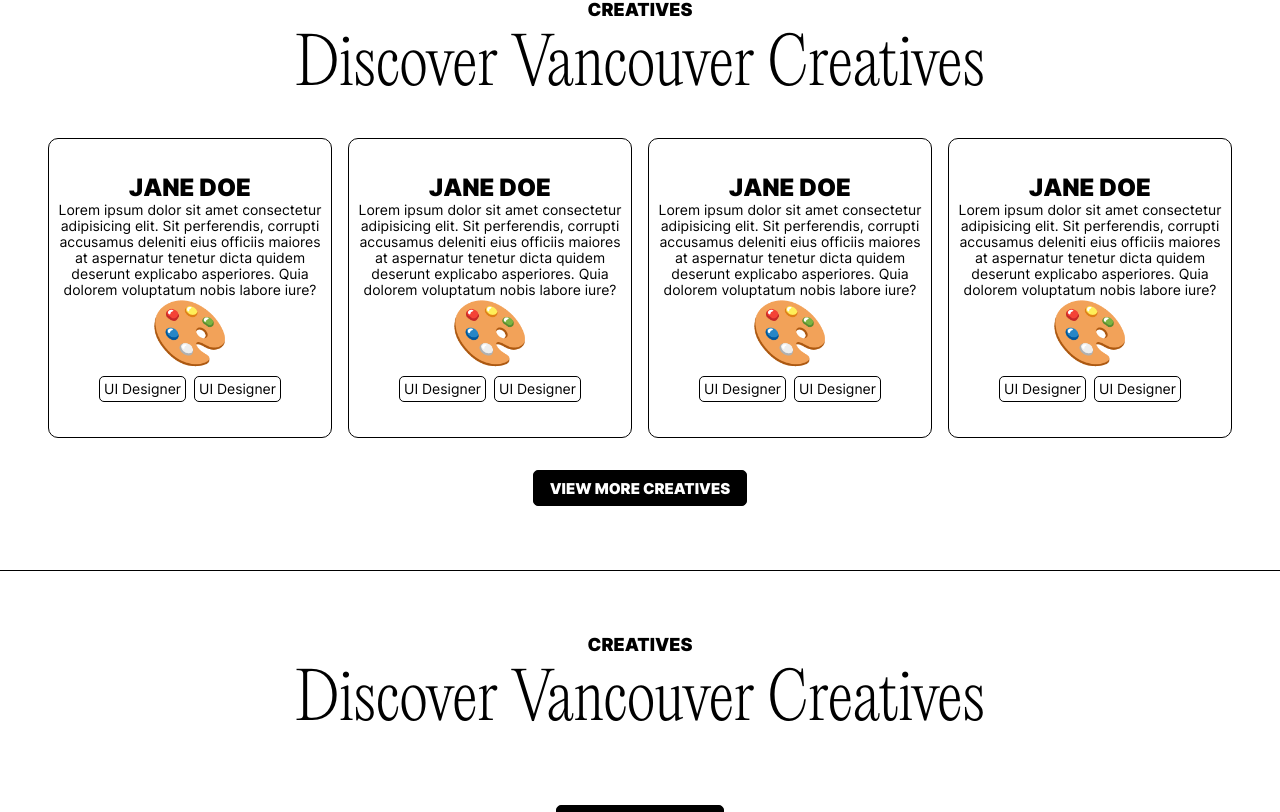
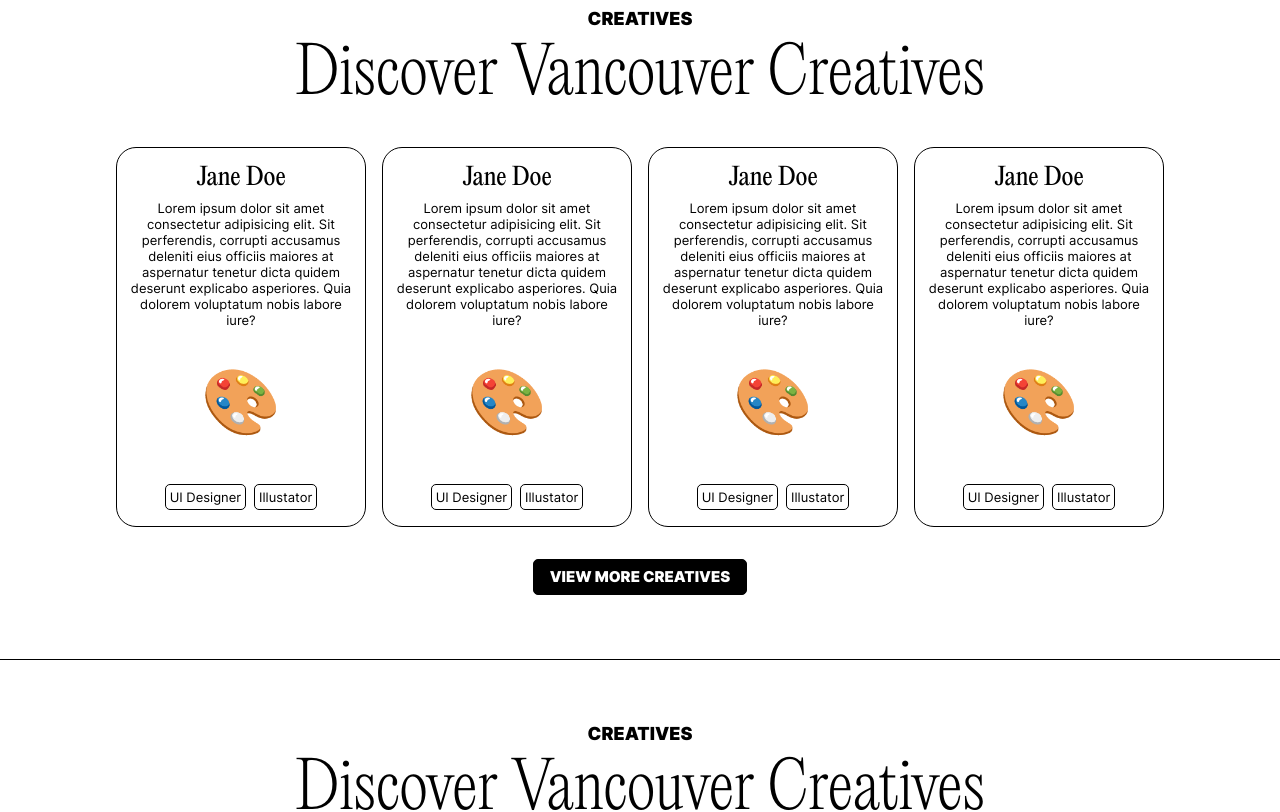
Before and after one commit to kayladrobot/kayla-drobot-capstone, a React (Create React App) app: page / in a window 1280 px wide. Shown: the part 556-1368 px from the top of the page. Built offline with nearby package versions, Linux system fonts and the light colour scheme.

Commit message:
feat: set up animation on feature cards

```diff
--- a/src/components/CreativeCarousel/CreativeCarousel.jsx
+++ b/src/components/CreativeCarousel/CreativeCarousel.jsx
@@ -4,80 +4,97 @@ import "./CreativeCarousel.scss";
 function CreativeCarousel() {
   return (
     <div className="carousel">
-      <div className="carousel__card">
-        <div className="carousel__card--front">
-          <h4>Jane Doe</h4>
-          <p className="p--small">
-            Lorem ipsum dolor sit amet consectetur adipisicing elit. Sit
-            perferendis, corrupti accusamus deleniti eius officiis maiores at
-            aspernatur tenetur dicta quidem deserunt explicabo asperiores. Quia
-            dolorem voluptatum nobis labore iure?
-          </p>
-          <h2>🎨</h2>
-          <div className="carousel__categories">
-            <p className="carousel__category p--small">UI Designer</p>
-            <p className="carousel__category p--small">UI Designer</p>
+     <div className="carousel__card">
+        <div className="carousel__card-content">
+          <div className="carousel__card--front">
+            <div className="carousel__card-copy">
+              <h4>Jane Doe</h4>
+              <p className="p--small">
+                Lorem ipsum dolor sit amet consectetur adipisicing elit. Sit
+                perferendis, corrupti accusamus deleniti eius officiis maiores
+                at aspernatur tenetur dicta quidem deserunt explicabo
+                asperiores. Quia dolorem voluptatum nobis labore iure?
+              </p>
+            </div>
+            <h2>🎨</h2>
+            <div className="carousel__categories">
+              <p className="carousel__category p--small">UI Designer</p>
+              <p className="carousel__category p--small">Illustator</p>
+            </div>
           </div>
-        </div>
-        <div className="carousel__card--back">
-          <h4>Jane Doe</h4>
+          <div className="carousel__card--back">
+            <h4>Jane Doe</h4>
+          </div>
         </div>
       </div>
       <div className="carousel__card">
-        <div className="carousel__card--front">
-          <h4>Jane Doe</h4>
-          <p className="p--small">
-            Lorem ipsum dolor sit amet consectetur adipisicing elit. Sit
-            perferendis, corrupti accusamus deleniti eius officiis maiores at
-            aspernatur tenetur dicta quidem deserunt explicabo asperiores. Quia
-            dolorem voluptatum nobis labore iure?
-          </p>
-          <h2>🎨</h2>
-          <div className="carousel__categories">
-            <p className="carousel__category p--small">UI Designer</p>
-            <p className="carousel__category p--small">UI Designer</p>
+        <div className="carousel__card-content">
+          <div className="carousel__card--front">
+            <div className="carousel__card-copy">
+              <h4>Jane Doe</h4>
+              <p className="p--small">
+                Lorem ipsum dolor sit amet consectetur adipisicing elit. Sit
+                perferendis, corrupti accusamus deleniti eius officiis maiores
+                at aspernatur tenetur dicta quidem deserunt explicabo
+                asperiores. Quia dolorem voluptatum nobis labore iure?
+              </p>
+            </div>
+            <h2>🎨</h2>
+            <div className="carousel__categories">
+              <p className="carousel__category p--small">UI Designer</p>
+              <p className="carousel__category p--small">Illustator</p>
+            </div>
           </div>
-        </div>
-        <div className="carousel__card--back">
-          <h4>Jane Doe</h4>
+          <div className="carousel__card--back">
+            <h4>Jane Doe</h4>
+          </div>
         </div>
       </div>
       <div className="carousel__card">
-        <div className="carousel__card--front">
-          <h4>Jane Doe</h4>
-          <p className="p--small">
-            Lorem ipsum dolor sit amet consectetur adipisicing elit. Sit
-            perferendis, corrupti accusamus deleniti eius officiis maiores at
-            aspernatur tenetur dicta quidem deserunt explicabo asperiores. Quia
-            dolorem voluptatum nobis labore iure?
-          </p>
-          <h2>🎨</h2>
-          <div className="carousel__categories">
-            <p className="carousel__category p--small">UI Designer</p>
-            <p className="carousel__category p--small">UI Designer</p>
+        <div className="carousel__card-content">
+          <div className="carousel__card--front">
+            <div className="carousel__card-copy">
+              <h4>Jane Doe</h4>
+              <p className="p--small">
+                Lorem ipsum dolor sit amet consectetur adipisicing elit. Sit
+                perferendis, corrupti accusamus deleniti eius officiis maiores
+                at aspernatur tenetur dicta quidem deserunt explicabo
+                asperiores. Quia dolorem voluptatum nobis labore iure?
+              </p>
+            </div>
+            <h2>🎨</h2>
+            <div className="carousel__categories">
+              <p className="carousel__category p--small">UI Designer</p>
+              <p className="carousel__category p--small">Illustator</p>
+            </div>
           </div>
-        </div>
-        <div className="carousel__card--back">
-          <h4>Jane Doe</h4>
+          <div className="carousel__card--back">
+            <h4>Jane Doe</h4>
+          </div>
         </div>
       </div>
       <div className="carousel__card">
-        <div className="carousel__card--front">
-          <h4>Jane Doe</h4>
-          <p className="p--small">
-            Lorem ipsum dolor sit amet consectetur adipisicing elit. Sit
-            perferendis, corrupti accusamus deleniti eius officiis maiores at
-            aspernatur tenetur dicta quidem deserunt explicabo asperiores. Quia
-            dolorem voluptatum nobis labore iure?
-          </p>
-          <h2>🎨</h2>
-          <div className="carousel__categories">
-            <p className="carousel__category p--small">UI Designer</p>
-            <p className="carousel__category p--small">UI Designer</p>
+        <div className="carousel__card-content">
+          <div className="carousel__card--front">
+            <div className="carousel__card-copy">
+              <h4>Jane Doe</h4>
+              <p className="p--small">
+                Lorem ipsum dolor sit amet consectetur adipisicing elit. Sit
+                perferendis, corrupti accusamus deleniti eius officiis maiores
+                at aspernatur tenetur dicta quidem deserunt explicabo
+                asperiores. Quia dolorem voluptatum nobis labore iure?
+              </p>
+            </div>
+            <h2>🎨</h2>
+            <div className="carousel__categories">
+              <p className="carousel__category p--small">UI Designer</p>
+              <p className="carousel__category p--small">Illustator</p>
+            </div>
           </div>
-        </div>
-        <div className="carousel__card--back">
-          <h4>Jane Doe</h4>
+          <div className="carousel__card--back">
+            {/* <h4 className="carousel__card--back-header">Jane Doe</h4> */}
+            <div className="carousel__card-image"></div>
+          </div>
         </div>
       </div>
     </div>
--- a/src/components/CreativeCarousel/CreativeCarousel.scss
+++ b/src/components/CreativeCarousel/CreativeCarousel.scss
@@ -8,63 +8,83 @@
 
 .carousel {
   display: flex;
-  flex-direction: column;
+  flex-direction: row;
   gap: 1.6rem;
+  position: relative;
 
   @include tablet {
     flex-direction: row;
   }
 
   &__card {
+    position: relative;
+    width: 25rem;
+    height: 38rem;
+  }
+
+  &__card-content {
+    position: absolute;
+    width: 100%;
+    height: 100%;
+    transition: transform 1s;
+    transform-style: preserve-3d;
+  }
+
+  &__card-copy {
     display: flex;
+    flex-direction: column;
+    gap: .8rem;
+    text-align: center;
+  }
+
+  &__card:hover &__card-content {
+    transform: rotateY(180deg);
+    transition: transform 0.5s;
+  }
+
+  &__card--front,
+  &__card--back {
+    position: absolute;
+    height: 100%;
+    width: 100%;
+    backface-visibility: hidden;
+    padding: 1.6rem 1.2rem;
+    border: 0.1rem solid $primary-color-black;
+    border-radius: 2rem;
     background-color: $primary-color-white;
-    color: $primary-color-black;
+    display: flex;
     flex-direction: column;
-    justify-content: center;
-    align-items: space-between;
-    position: relative;
-    border: 0.1rem solid $primary-color-black;
-    border-radius: 1rem;
-    height: 30rem;
-    padding: 1.6rem 0.8rem;
+    justify-content: space-between;
+    align-items: center;
   }
 
   &__card--front {
-    display: block;
-    // flex-direction: column;
-    // justify-content: space-between;
-    transition-timing-function: cubic-bezier(0.175, 0.885, 0.32, 1.275);
-    transition-duration: 0.75s;
-    transition-property: transform, opacity;
-    // transform: rotateY(0deg);
-    width: inherit;
-  }
-
-  &__card--front:hover {
-    transform: rotateY(180deg);
+    display: flex;
+    text-align: left;
   }
 
   &__card--back {
-    background-color: $primary-color-black;
-    color: $primary-color-white;
-    display: block;
-    transition-timing-function: cubic-bezier(0.175, 0.885, 0.32, 1.275);
-    transition-duration: 0.75s;
-    transition-property: transform, opacity;
-    position: absolute;
-    opacity: 0;
-    top: 0px;
-    left: 0px;
+    background: $primary-color-black;
+    color: white;
+    transform: rotateY(180deg);
+    display: flex;
+    flex-direction: column;
+    justify-content: center;
+    align-items: center;
+    position: relative;
+    background-image: url("../../assets/images/europeana--kUYkiWWM6E-unsplash.jpg");
+    background-position: center;
+    background-repeat: no-repeat; /* Do not repeat the image */
+    background-size: cover;
     width: 100%;
-    transform: rotateY(-180deg);
-    display: block;
-    color: white;
-    border-radius: 10px;
+    height: 100%;
   }
 
-  &__card--back:hover {
-    opacity: 1;
-    transform: rotateY(0deg);
+  &__card-image {
+  }
+
+  &__card--back-header {
+    position: absolute;
   }
 
   &__categories {
@@ -72,16 +92,16 @@
     flex-direction: column;
     justify-content: center;
     align-items: center;
-    gap: .8rem;
+    gap: 0.8rem;
 
     @include tablet {
-        flex-direction: row;
+      flex-direction: row;
     }
+  }
+
+  &__category {
+    padding: 0.4rem;
+    border: 0.1rem solid $primary-color-black;
+    border-radius: 0.5rem;
+  }
 }
-
-    &__category {
-        padding: .4rem;
-        border: .1rem solid $primary-color-black;
-        border-radius: .5rem;
-    }
-}
--- a/src/components/Navigation/Navigation.scss
+++ b/src/components/Navigation/Navigation.scss
@@ -43,15 +43,24 @@
   }
 
   &__logo-container {
-    width: 20rem;
+    width: 100%;
+    transition: all .25s ease-in-out;
 
     @include tablet {
-      width: 20rem;
+      width: 100%;
     }
   }
 
   &__logo {
     width: 100%;
+  }
+
+  &__logo-container:hover {
+    transform: rotateX(180deg);
+
+    @include tablet {
+      width: 20rem;
+    }
   }
 
   &__menu-container {
--- a/src/styles/partials/_typography.scss
+++ b/src/styles/partials/_typography.scss
@@ -26,10 +26,10 @@
     }
 
     h4 {
-      font-family: $secondary-typeface-black;
+      font-family: $primary-typeface-regular;
       font-size: 2.4rem;
       line-height: 2.8rem;
-      text-transform: uppercase;
+      font-weight: 300;
     }
 
     h5 {
@@ -60,7 +60,7 @@
 
     .p--small {
       font-family: $secondary-typeface-regular;
-      font-size: 1.4rem;
+      font-size: 1.3rem;
       line-height: 1.6rem;
     }
 
@@ -95,10 +95,10 @@
     }
 
     h4 {
-      font-family: $secondary-typeface-black;
+      font-family: $primary-typeface-regular;
       font-size: 2.4rem;
       line-height: 2.8rem;
-      text-transform: uppercase;
+      font-weight: 300;
     }
 
     .p--large {
@@ -121,7 +121,7 @@
 
     .p--small {
       font-family: $secondary-typeface-regular;
-      font-size: 1.4rem;
+      font-size: 1.3rem;
       line-height: 1.6rem;
     }
 
```
Also changed, not shown: src/assets/images/europeana--kUYkiWWM6E-unsplash.jpg (added).
